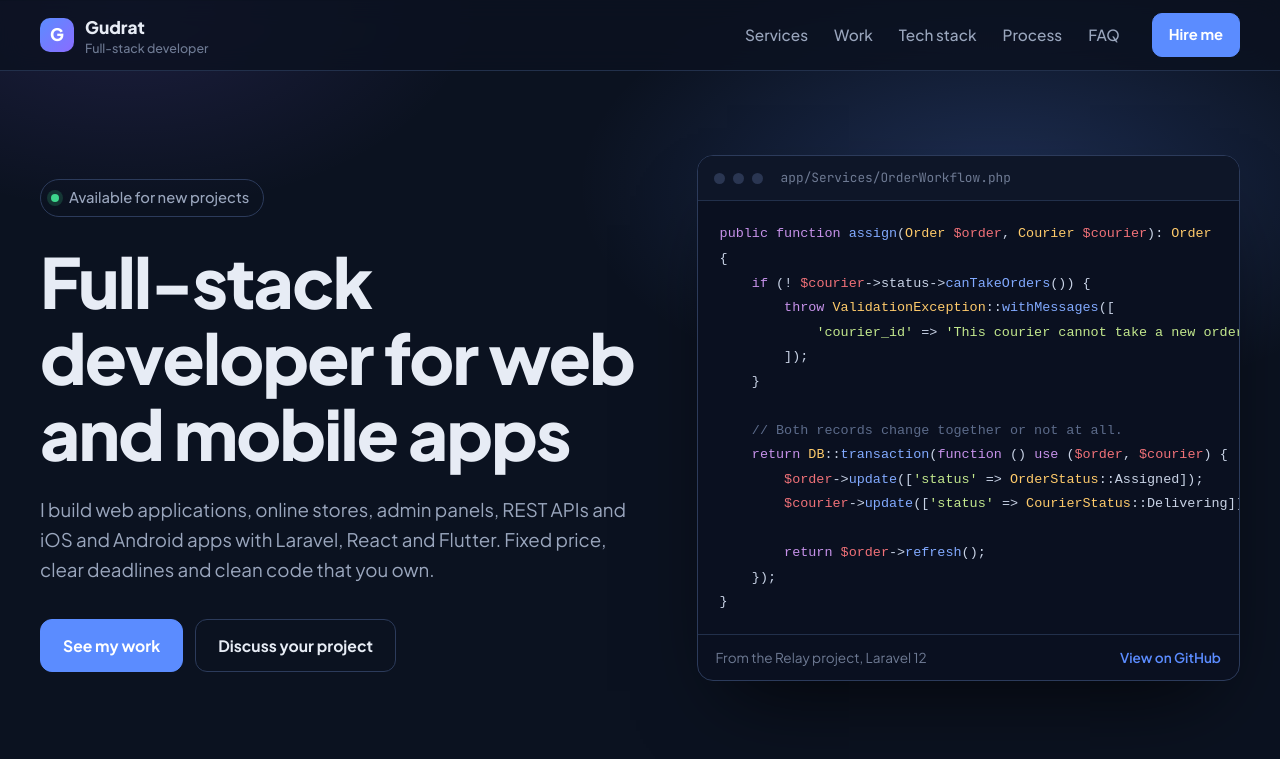
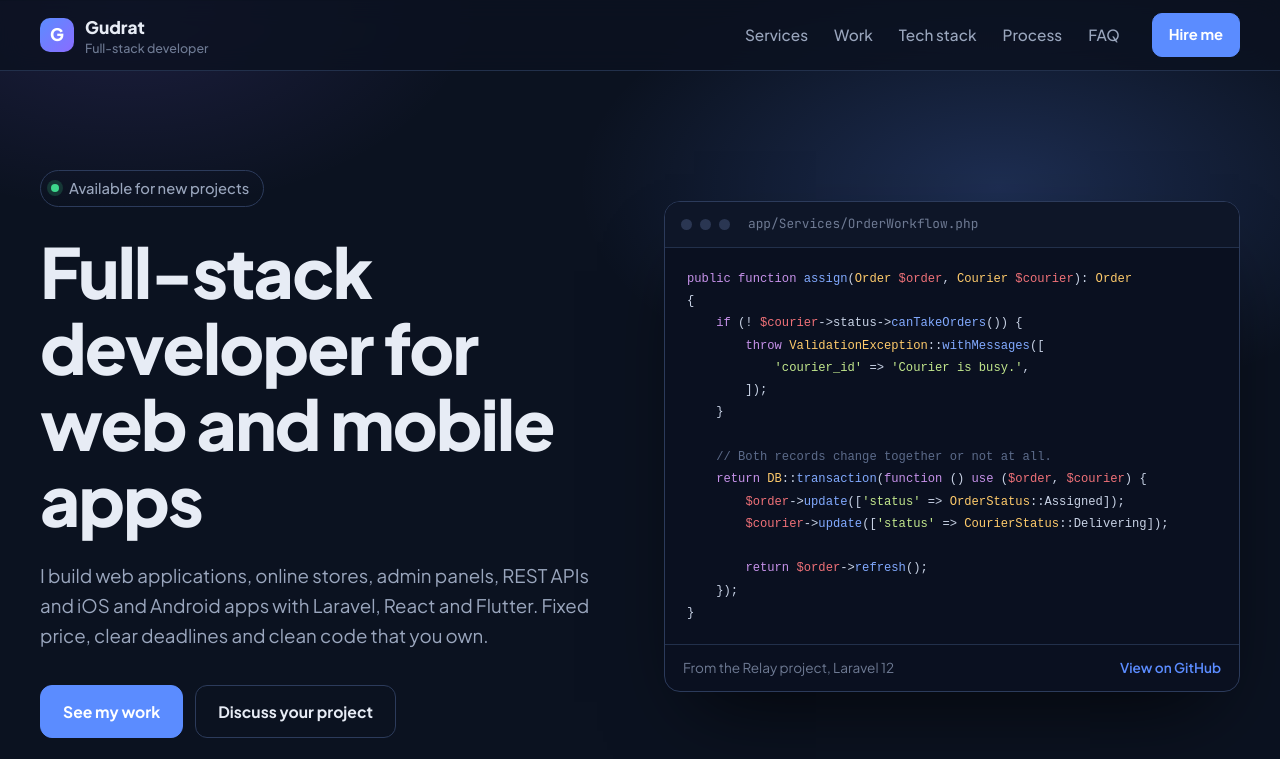
Before and after one commit to Gudrat97/Gudrat97.github.io, a plain HTML site: page index.html in a window 1280 px wide. Shown: the top 759 px of the page. Drawn offline with nearby package versions, Linux system fonts and the light colour scheme.

Commit message:
Fit hero code sample

```diff
--- a/index.html
+++ b/index.html
@@ -53,7 +53,7 @@ section{padding:110px 0 0}
 /* hero */
 .hero{padding:84px 0 0;position:relative}
 .hero::before{content:"";position:absolute;inset:-70px 0 auto;height:620px;background:radial-gradient(600px 320px at 78% 30%,rgba(91,140,255,.22),transparent 70%),radial-gradient(500px 300px at 10% 0%,rgba(138,108,255,.14),transparent 70%);pointer-events:none;z-index:-1}
-.hero-grid{display:grid;grid-template-columns:1.05fr .95fr;gap:56px;align-items:center}
+.hero-grid{display:grid;grid-template-columns:1fr 1fr;gap:48px;align-items:center}
 @media (max-width:960px){.hero-grid{grid-template-columns:1fr}}
 .status{display:inline-flex;align-items:center;gap:10px;padding:6px 14px 6px 10px;border:1px solid var(--line2);border-radius:999px;color:var(--mut);font-size:.92rem;font-weight:500;margin-bottom:26px}
 .status b{width:8px;height:8px;border-radius:50%;background:var(--ok);box-shadow:0 0 0 4px rgba(61,214,140,.18)}
@@ -65,7 +65,7 @@ section{padding:110px 0 0}
 .code-bar{display:flex;align-items:center;gap:8px;padding:12px 16px;border-bottom:1px solid var(--line);background:#0E1628}
 .code-bar i{width:11px;height:11px;border-radius:50%;background:#2A3652}
 .code-bar span{margin-left:10px;font-family:var(--mono);font-size:.8rem;color:var(--dim)}
-.code pre{margin:0;padding:20px 22px;font-family:var(--mono);font-size:.84rem;line-height:1.75;color:#C9D3E6;overflow-x:auto}
+.code pre{margin:0;padding:20px 22px;font-family:var(--mono);font-size:.76rem;line-height:1.75;color:#C9D3E6;overflow-x:auto;scrollbar-color:#2C3B5B transparent;scrollbar-width:thin}
 .k{color:#C792EA}.f{color:#82AAFF}.s{color:#C3E88D}.c{color:#5C6B8A}.t{color:#FFCB6B}.v{color:#F07178}
 .code-foot{display:flex;justify-content:space-between;gap:12px;padding:12px 18px;border-top:1px solid var(--line);font-size:.85rem;color:var(--dim)}
 .code-foot a{color:var(--blue);text-decoration:none;font-weight:600}
@@ -206,7 +206,7 @@ footer a{color:var(--mut)}
 {
     <span class="k">if</span> (! <span class="v">$courier</span>-&gt;status-&gt;<span class="f">canTakeOrders</span>()) {
         <span class="k">throw</span> <span class="t">ValidationException</span>::<span class="f">withMessages</span>([
-            <span class="s">'courier_id'</span> =&gt; <span class="s">'This courier cannot take a new order.'</span>,
+            <span class="s">'courier_id'</span> =&gt; <span class="s">'Courier is busy.'</span>,
         ]);
     }
 
```
